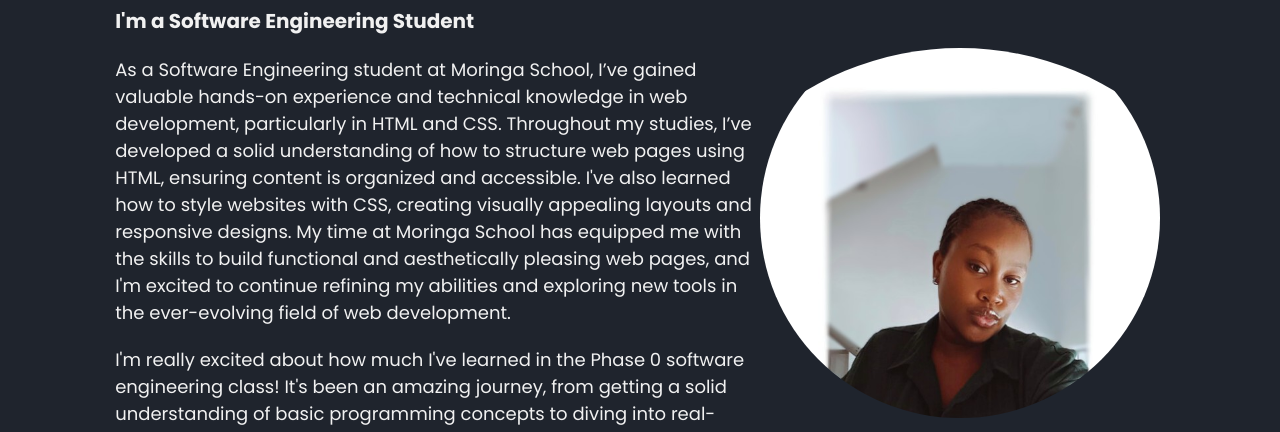
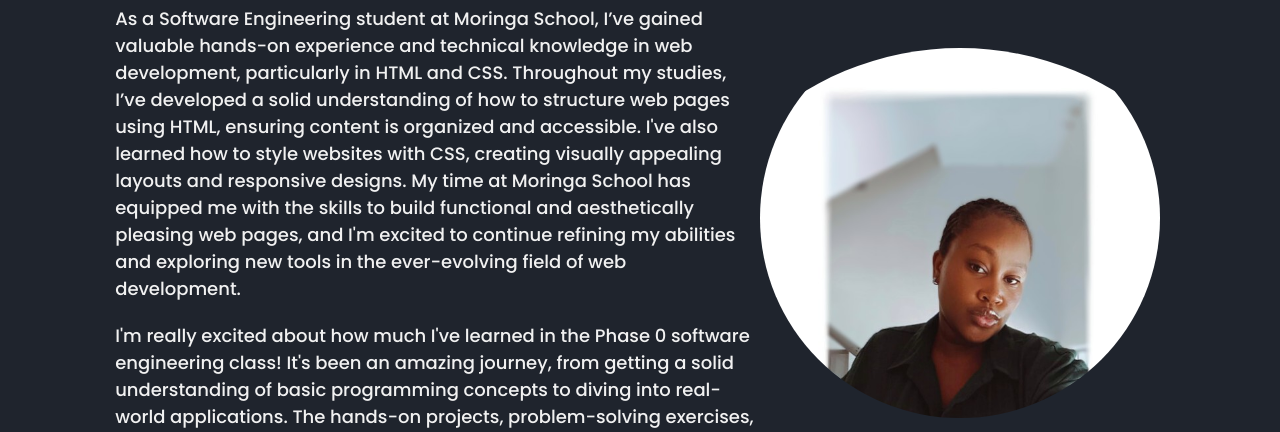
Before and after one commit to Mitche-44/Mitchephase-0-project, a plain HTML site: page index.html in a window 1280 px wide. Shown: the part 212-644 px from the top of the page. Drawn offline with nearby package versions, Linux system fonts and the light colour scheme.

Commit message:
styles.css

```diff
--- a/styles.css
+++ b/styles.css
@@ -1,11 +1,19 @@
-@import url('https://fonts.googleapis.com/css2?family=Poppins:ital,wght@0,100;0,200;0,300;0,400;0,500;0,600;0,700;0,800;0,900;1,100;1,200;1,300;1,400;1,500;1,600;1,700;1,800;1,900&display=swap');
+p{
+    font-family: "Poppins", sans-serif;
+    font-weight: 500;
+    font-style: normal;
+    font-size: 30px;
+}
 
 
 *{
+    font-family: "Poppins", sans-serif;
+    font-weight: 500;
+    font-style: normal;
+    font-size: 40px;
     margin: 0;
     padding: 0;
     box-sizing: border-box;
-    font-family: poppins; sans-serif ;
 }
 
 body{
```
